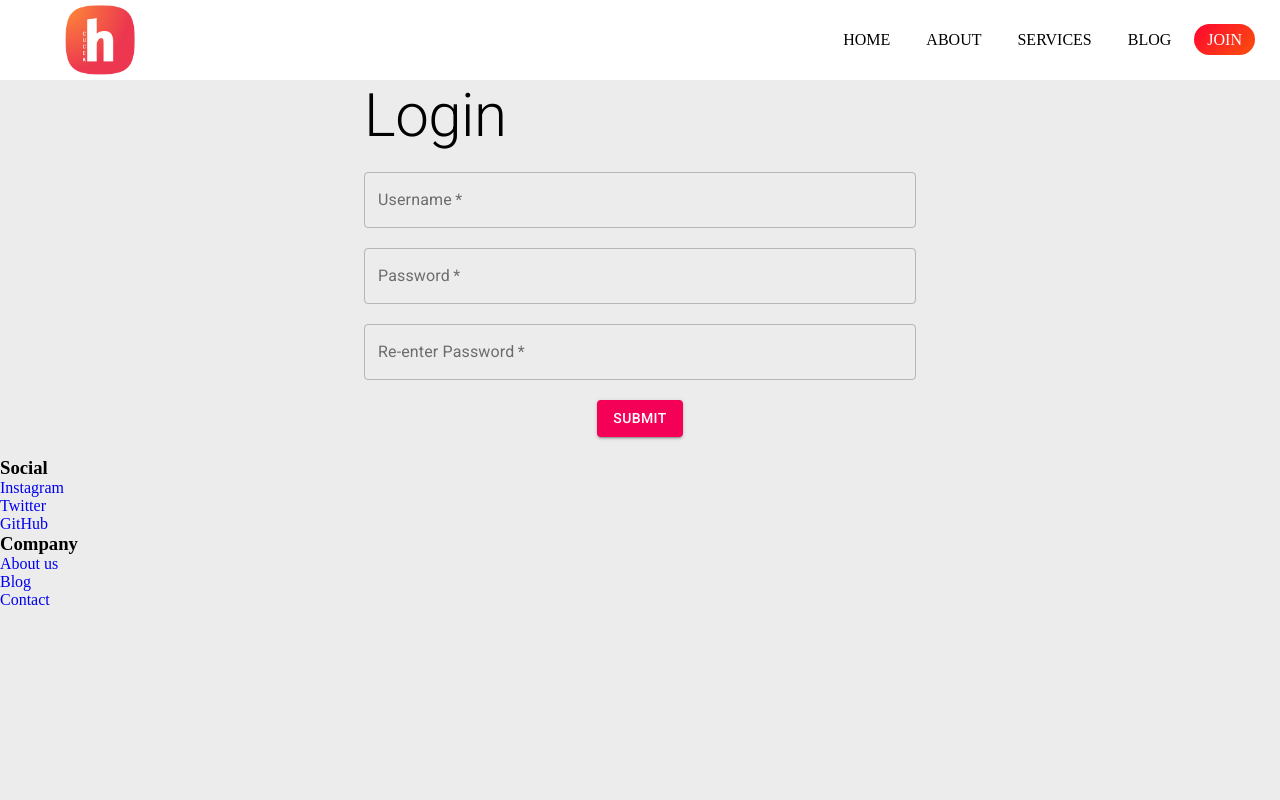
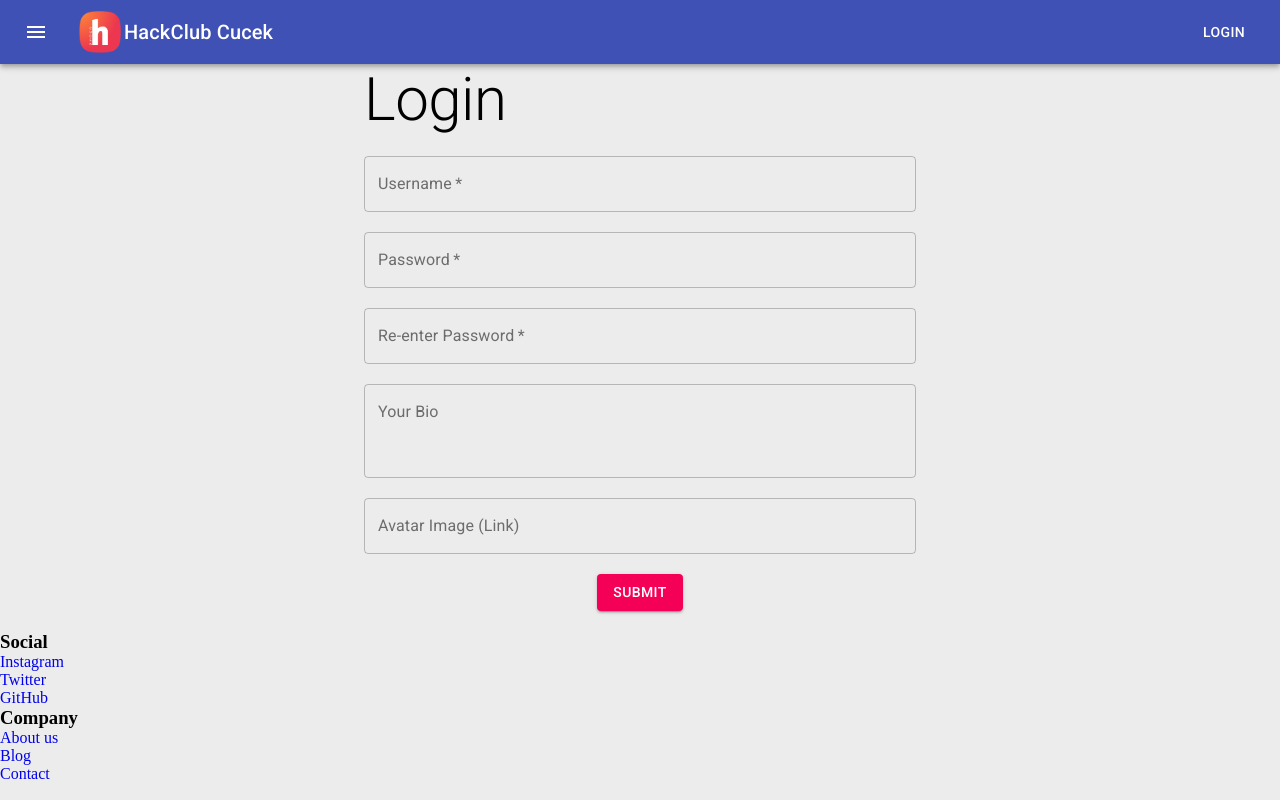
Before and after one commit to Vyshnav-KS/hackclubcucek-1, a React (Create React App) app: page /join/signup in a window 1280 px wide. Built offline with nearby package versions, Linux system fonts and the light colour scheme; no server answers.

Commit message:
Material design Navbar

```diff
--- a/src/Navbar.js
+++ b/src/Navbar.js
@@ -1,26 +1,54 @@
 // File for Navbar component
 import {Link} from "react-router-dom";
 import hackclub_logo from './images/hackclub.png';
+import { makeStyles } from '@material-ui/core/styles';
+import AppBar from '@material-ui/core/AppBar';
+import Toolbar from '@material-ui/core/Toolbar';
+import Typography from '@material-ui/core/Typography';
+import Button from '@material-ui/core/Button';
+import IconButton from '@material-ui/core/IconButton';
+import MenuIcon from '@material-ui/icons/Menu';
+import Avatar from '@material-ui/core/Avatar';
+
+const useStyles = makeStyles((theme) => ({
+  root: {
+    flexGrow: 1,
+  },
+  menuButton: {
+    marginRight: theme.spacing(2),
+  },
+  title: {
+    flexGrow: 1,
+  },
+  medium: {
+    width: theme.spacing(6),
+    height: theme.spacing(6),
+  },
+}));
 
 const Navbar = () => {
-    return (
-        <nav className="navbar">
-        <div className= "links">
-        <input type="checkbox" id= "check"/>
-        <label  className="checkbtn">
-            <i className="fas fa-bars"></i>
-        </label>
-        <label className="nav_logo"><img className="nav_logo" src={hackclub_logo} alt="Hack club logo"/></label>
-        <ul>
-            <li><Link to="/">Home</Link></li>
-            <li><Link to="/about">About</Link></li>
-            <li><Link to="/services">Services</Link></li>
-            <li><Link to="/blog">Blog</Link></li>
-            <li><Link to="/join" className="nav_active">Join</Link></li>
-        </ul>
-        </div>
-    </nav>
-    );
+  const classes = useStyles();
+
+  return (
+    <div className={classes.root}>
+      <AppBar position="static">
+        <Toolbar>
+          <IconButton edge="start" className={classes.menuButton} color="inherit" aria-label="menu">
+            <MenuIcon />
+          </IconButton>
+          <Avatar
+            className={classes.medium}
+            alt="Hackclub_logo"
+            src={hackclub_logo}
+          />
+          <Typography variant="h6" className={classes.title}>
+            HackClub Cucek
+          </Typography>
+          <Button color="inherit">Login</Button>
+        </Toolbar>
+      </AppBar>
+    </div>
+  );
 }
 
 export default Navbar
--- a/src/join/Signup.js
+++ b/src/join/Signup.js
@@ -30,6 +30,8 @@ const Signup = () => {
   const [userName, setUserName] = useState('');
   const [password, setPassword] = useState('');
   const [password2, setPassword2] = useState('');
+  const [bio, setBio] = useState('');
+  const [avatar, setAvatar] = useState('');
   const [isSubmitPressed, setIsSubmitPressed] = useState(false);
   const [target, setTarget] = useState({uri: "", data:{}});
 
@@ -42,7 +44,12 @@ const Signup = () => {
 
   const handleSubmit = () => {
     setIsSubmitPressed(true);
-    setTarget({uri: `${serverAddress}/register.php`, data: {name: userName, pass: password}});
+    setTarget({uri: `${serverAddress}/register.php`, data: {
+      name: userName,
+      pass: password,
+      bio: bio,
+      avatar: avatar
+    }});
     console.log("button pressed");
   }
 
@@ -125,6 +132,26 @@ const Signup = () => {
           required
         />
 
+        {/* Bio */}
+        <TextField className={classes.field}
+          onChange={(e) => setBio(e.target.value)}
+          label="Your Bio"
+          variant="outlined"
+          color="secondary"
+          multiline
+          rows={3}
+          fullWidth
+        />
+
+        {/* Preview Img avatar */}
+        <TextField className={classes.field}
+          onChange={(e) => setAvatar(e.target.value)}
+          label="Avatar Image (Link)"
+          variant="outlined"
+          color="secondary"
+          fullWidth
+        />
+
         {/* Submit Button */}
         <Button className={classes.field}
           type="submit"
```
